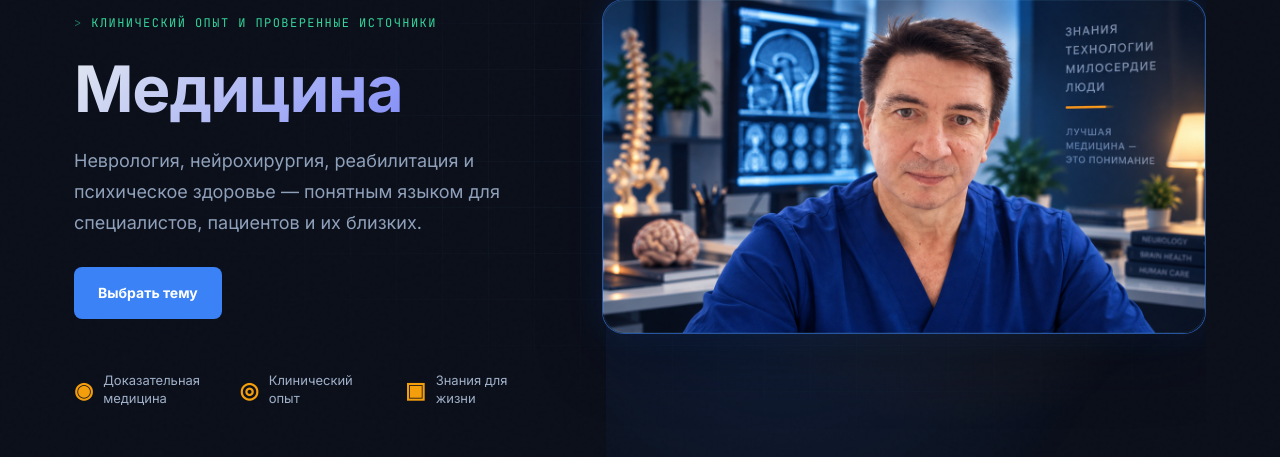
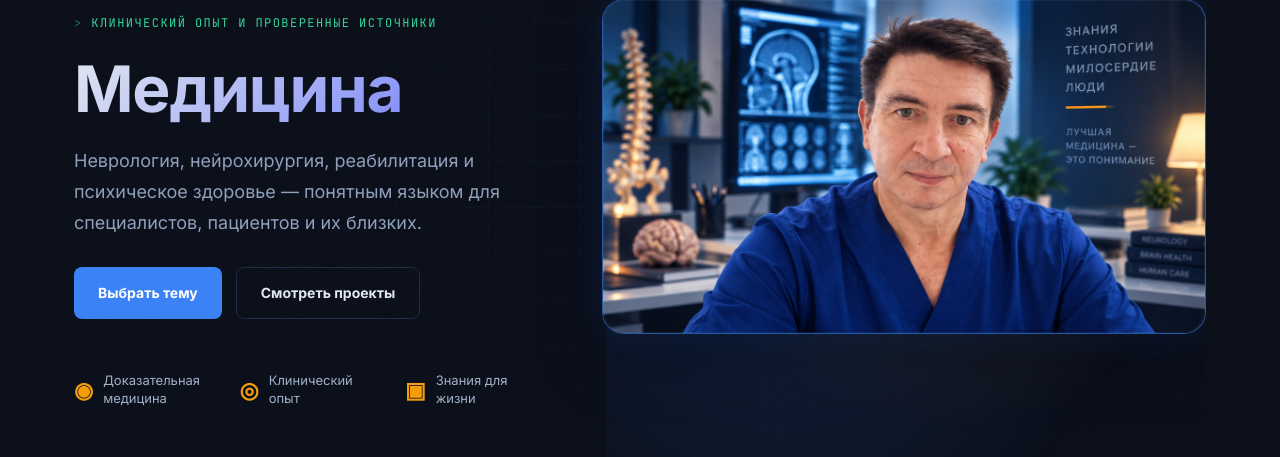
Before and after one commit to dimitry8st-prog/st8dom-site, a Flask app: page /directions/medicine/ in a window 1280 px wide. Shown: the part 134-591 px from the top of the page. Run offline with Flask 3, Linux system fonts and the light colour scheme; data comes from the database, SQL or seed files in the repository.

Commit message:
Restore Projects CTA in medicine section

```diff
--- a/templates/direction.html
+++ b/templates/direction.html
@@ -16,7 +16,7 @@
       <p class="hero-sub">{{ section.summary }}</p>
       <div class="hero-cta">
         <a class="btn btn-primary" href="#topics">Выбрать тему</a>
-        {% if slug != 'medicine' %}<a class="btn btn-ghost" href="{{ url_for('projects_catalog') }}">Смотреть проекты</a>{% endif %}
+        <a class="btn btn-ghost" href="{{ url_for('projects_catalog') }}">Смотреть проекты</a>
       </div>
     </div>
     {% if slug == 'medicine' %}
```
